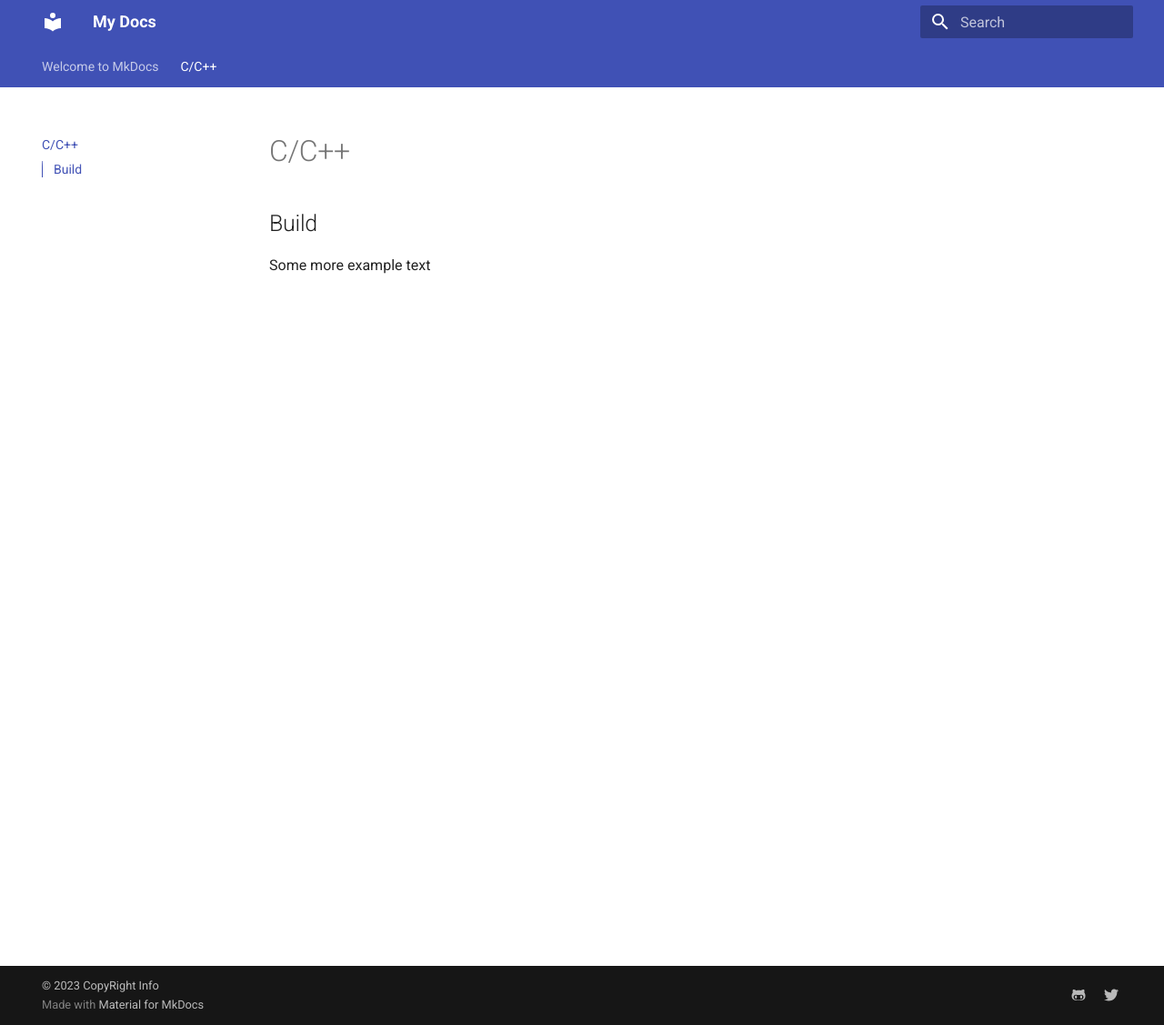
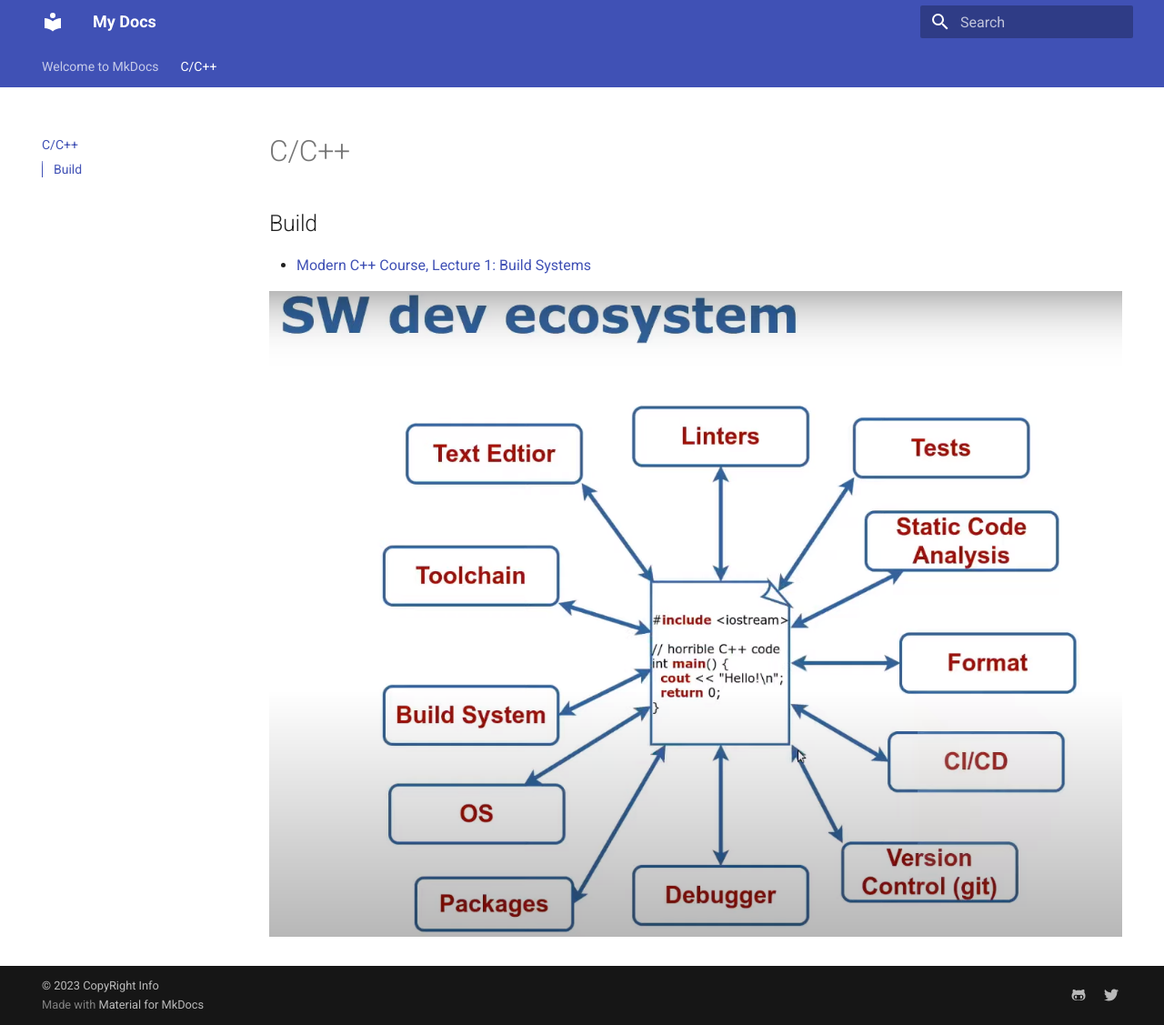
Before and after one commit to yytsui/notes, an MkDocs documentation site: the page built from docs/cpp.md, in a window 1280 px wide and 1127 px high. Shown: the whole window at 91% size. Built offline with MkDocs 1.6.1 and Material for MkDocs 9.7.7, drawn with Linux system fonts in a browser that asks for light colours.

Commit message:
try to add a image

```diff
--- a/docs/cpp.md
+++ b/docs/cpp.md
@@ -2,4 +2,7 @@
 
 ## Build
 
-Some more example text
+* [Modern C++ Course, Lecture 1: Build Systems](https://www.youtube.com/watch?v=zOmUHM0sFOc&list=PLgnQpQtFTOGRv7VS6fYerEbT4ckBovKur&index=4)
+
+
+![SW Dev Eco System](img/sw_dev_ecosystem.png)
```
Also changed, not shown: docs/img/sw_dev_ecosystem.png (added).
